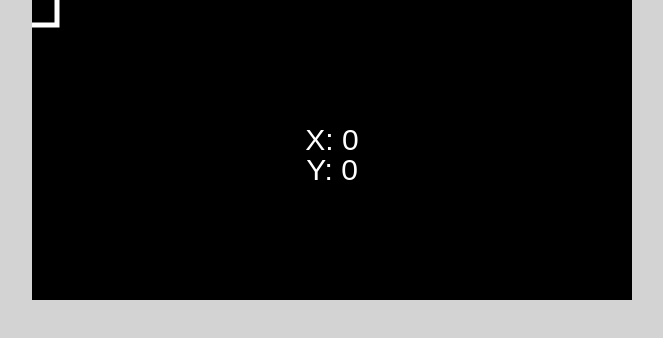
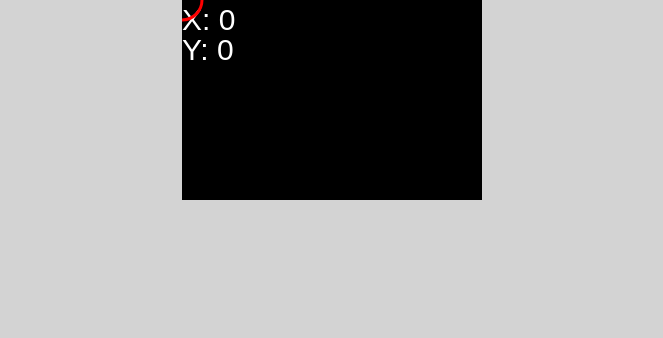
Before and after one commit to JoseBlois/Scape-in-js, a plain HTML site: page index.html in a window 1280 px wide. Shown: the whole page, without its empty margins (308-971 px from the left). Drawn offline with Linux system fonts and the light colour scheme.

Commit message:
now its drawing a circle

```diff
--- a/app.js
+++ b/app.js
@@ -1,12 +1,13 @@
+(function(){
 var canvas=null, ctx =null,lastPress=null;
-var mousex =0,mousey=0;
+var mousex =0,mousey=0,x=0,y=0;
 function init (){
     canvas = document.getElementById('canvas');
     ctx = canvas.getContext('2d');
-    y=canvas.height/2;
+    canvas.width=300;
+    canvas.height=200;
     //run and repaint functions
     run();
-    repaint();
 
 }
 //Keydown event
@@ -24,24 +25,48 @@ function run(){
     setTimeout(run,50);
     //console.log('+1')
     act();
+    paint(ctx)
 }
 //repaint
-function repaint(){
-    window.requestAnimationFrame(repaint);
-    paint(ctx);
-}
+// function repaint(){
+//     window.requestAnimationFrame(repaint);
+//     paint(ctx);
+// }
 function paint(ctx){
     ctx.fillStyle='#000';
     ctx.fillRect(0,0,canvas.width,canvas.height)
     ctx.fillStyle='#FFF'
-    ctx.textAlign='center';
     ctx.font='30px sans-serif'
-    ctx.fillText('X: '+mousex,canvas.width/2,y);
-    ctx.fillText('Y: '+mousey,canvas.width/2,y+30);
-    ctx.strokeStyle='#FFF';
-    ctx.lineWidth='5'
-    ctx.strokeRect(mousex-25,mousey-25,50,50);
+    ctx.textAlign='left'
+    ctx.fillText('X: '+x,0,30);
+    ctx.fillText('Y: '+y,0,60);
+    ctx.strokeStyle='#F00';
+    ctx.lineWidth='3';
+    ctx.beginPath();
+    ctx.arc(x,y,20,0,Math.PI*2,true);
+    ctx.stroke();
 }
 function act(){
+    x=mousex
+    y=mousey
+    if(x<0){
+        x=0
+    }
+    if(x > canvas.width){
+        x=canvas.width
+    }
+    if(y<0){
+        y=o;
+    }
+    if(y>canvas.height){
+        y=canvas.height
+    }
 }
 window.addEventListener('load',init,false)
+window.requestAnimationFrame=(function(){
+    return window.requestAnimationFrame ||
+        window.webkitRequestAnimationFrame ||
+         window.mozRequestAnimationFrame ||
+    function(callback){window.setTimeout(callback,17);};
+    })();
+})();
--- a/index.html
+++ b/index.html
@@ -7,7 +7,7 @@
 </head>
 <body style="padding: 0;margin: 0;text-align: center;background: lightgrey;">
     <p style="padding: 0;margin: 0;">
-        <canvas id="canvas" width="600px" height="300px">
+        <canvas id="canvas">
             Browser doesnt support canvas tag
         </canvas>
     </p>
```
